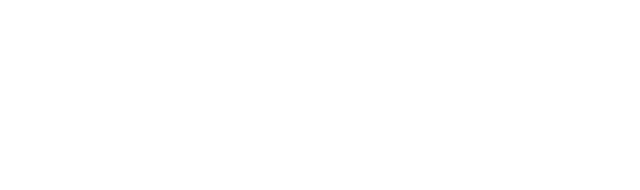
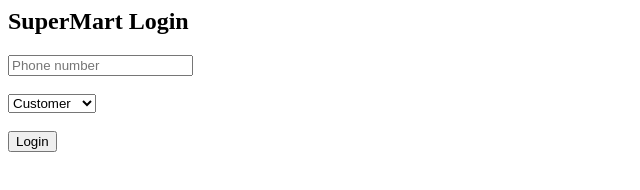
Before and after one commit to creatixlabHQ/Supermart, a plain HTML site: page index.html in a window 1280 px wide. Shown: the whole page, without its empty margins (0-640 px from the left). Drawn offline with Linux system fonts and the light colour scheme.

Commit message:
Add login form with role selection and script tags

```diff
--- a/index.html
+++ b/index.html
@@ -1,3 +1,16 @@
+<h2>SuperMart Login</h2>
+
+<input id="phone" placeholder="Phone number" />
+<br><br>
+
+<select id="role">
+  <option value="customer">Customer</option>
+  <option value="restaurant">Restaurant</option>
+  <option value="rider">Rider</option>
+</select>
+
+<br><br>
+<button onclick="handleLogin()">Login</button>
 <script src="config/config.js"></script>
 <script>
   console.log(CONFIG.APP_NAME);
```
